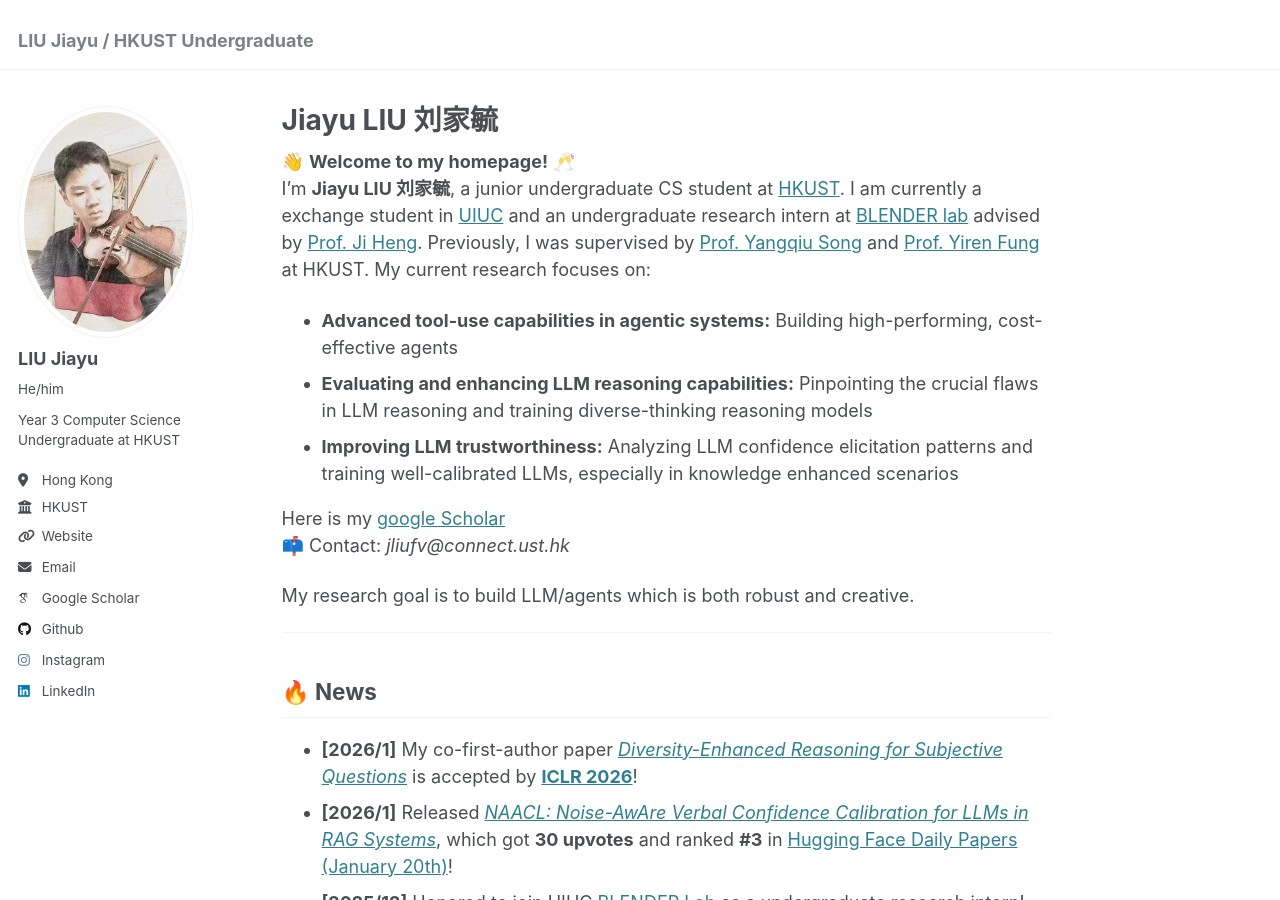
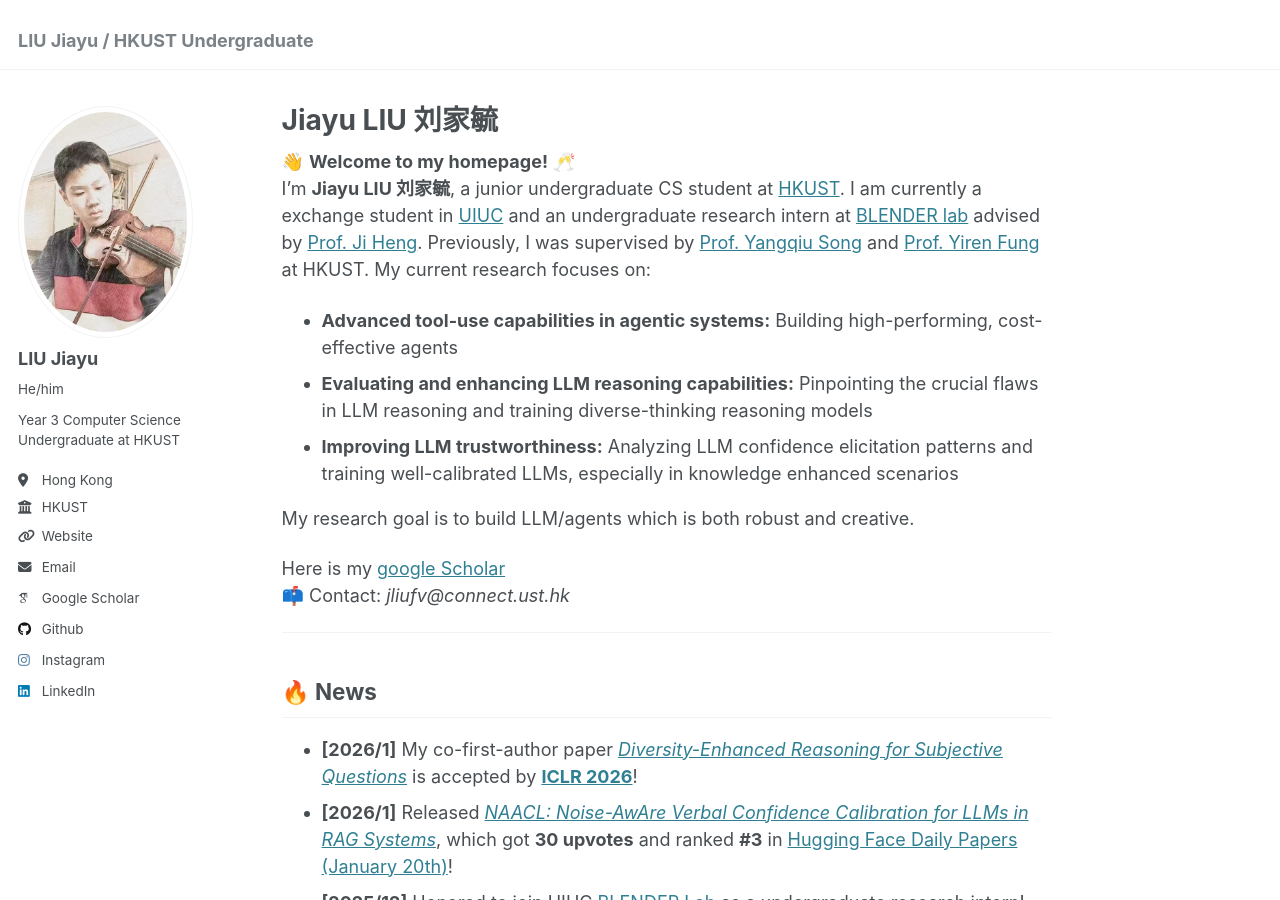
Before and after one commit to JiayuJeff/JiayuJeff.github.io, a Jekyll site: the page built from _pages/about.md, in a window 1280 px wide and 900 px high. Built offline with Jekyll 4.4.1, drawn with Linux system fonts in a browser that asks for light colours; some web fonts are replaced.

```diff
--- a/_pages/about.md
+++ b/_pages/about.md
@@ -15,10 +15,10 @@ I’m **Jiayu LIU 刘家毓**, a junior undergraduate CS student at [HKUST](http
 - **Evaluating and enhancing LLM reasoning capabilities:** Pinpointing the crucial flaws in LLM reasoning and training diverse-thinking reasoning models
 - **Improving LLM trustworthiness:** Analyzing LLM confidence elicitation patterns and training well-calibrated LLMs, especially in knowledge enhanced scenarios
 
+My research goal is to build LLM/agents which is both robust and creative.
+
 Here is my [google Scholar](https://scholar.google.com/citations?user=PIQxhfMAAAAJ&hl=en)
 📫 Contact: *jliufv@connect.ust.hk*
-
-My research goal is to build LLM/agents which is both robust and creative.
 
 ---
 
```
